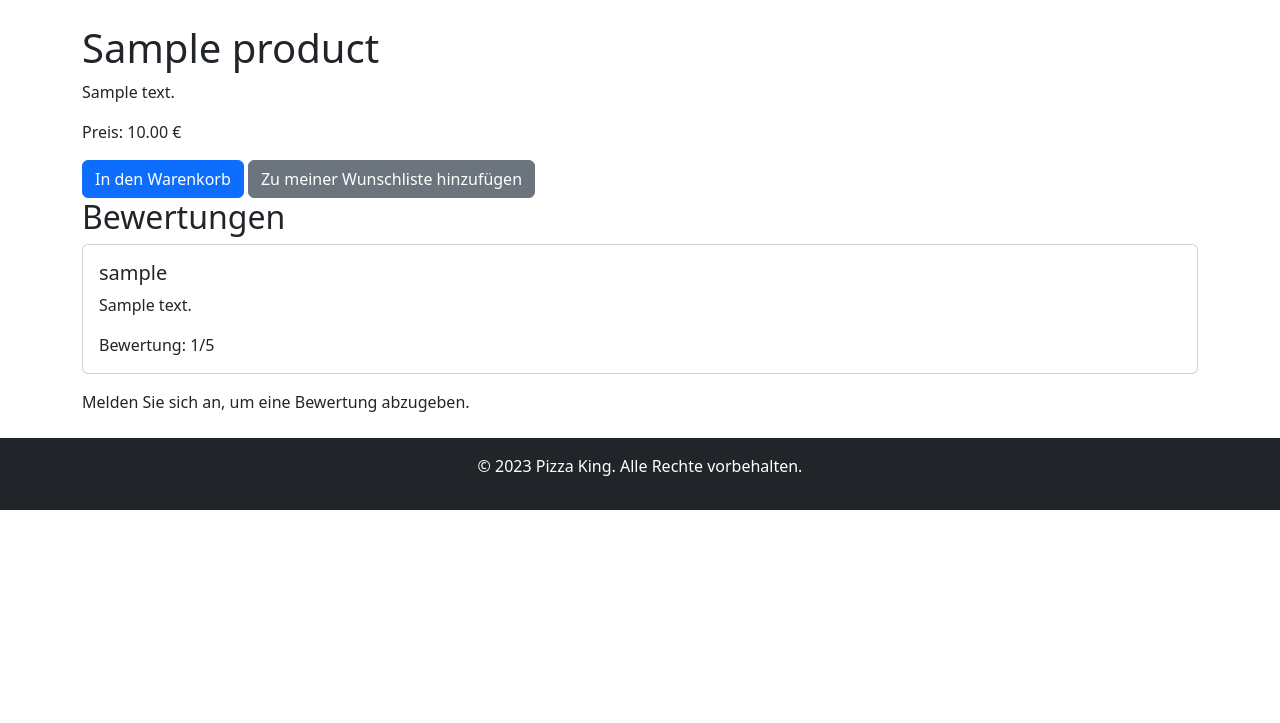
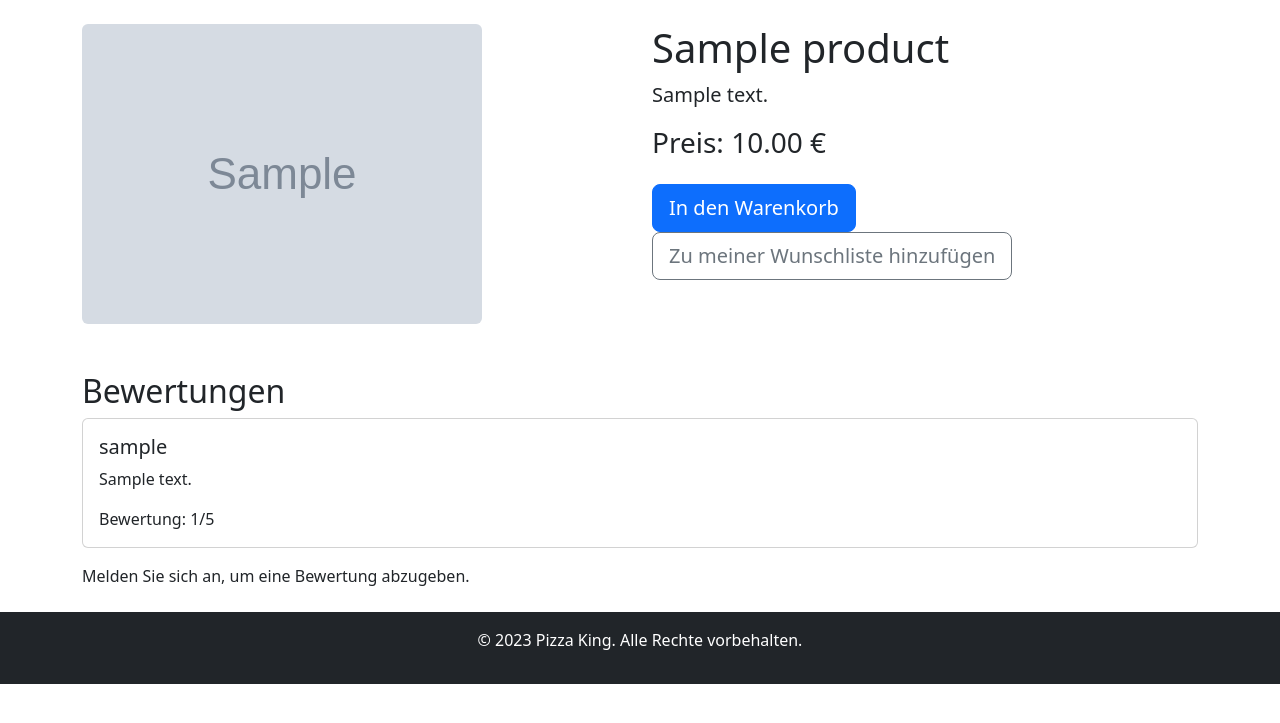
Before and after one commit to Alexandr911/pizza-king, a Django app: page /product/1/ in a window 1280 px wide. Shown: the part 56-779 px from the top of the page. Run offline with Django 3.2, Linux system fonts and the light colour scheme; tables that the repository leaves empty hold one stand-in row (values such as "Sample post"); grey boxes marked "Sample" are stand-in pictures.

Commit message:
Improved product card display with images

```diff
--- a/pizza_king/settings.py
+++ b/pizza_king/settings.py
@@ -11,6 +11,7 @@ https://docs.djangoproject.com/en/3.1/ref/settings/
 """
 
 from pathlib import Path
+import os
 
 # Build paths inside the project like this: BASE_DIR / 'subdir'.
 BASE_DIR = Path(__file__).resolve().parent.parent
@@ -126,6 +127,9 @@ USE_TZ = True
 
 STATIC_URL = '/static/'
 
+MEDIA_URL = '/media/'
+MEDIA_ROOT = os.path.join(BASE_DIR, 'media')
+
 STRIPE_PUBLIC_KEY = 'pk_test_51QkqVNFkhv6fec7skrJpoGvPZQ7ipxRKVQvohcc95plG1pJH4avmztZYCUfjWhn30cy9r0My2fH4E4gVQL15WDXq00SueLpfNM'
 STRIPE_SECRET_KEY = 'sk_test_51QkqVNFkhv6fec7sos9gLZDTPyd5qqp25Xaexidcuy5KlzrzYSA5FDyS4RFEmAtbSHItlnmSHAi98M0XJ2RWJQ6a004I6wNhmE'
 
--- a/pizza_king/urls.py
+++ b/pizza_king/urls.py
@@ -17,6 +17,8 @@ from django.contrib import admin
 from django.urls import include, path
 from django.contrib.sitemaps.views import sitemap
 from store.sitemaps import ProductSitemap
+from django.conf import settings
+from django.conf.urls.static import static
 
 # маршрут для sitemap
 sitemaps = {
@@ -28,3 +30,7 @@ urlpatterns = [
     path('', include('store.urls')), #главной страницы
     path('sitemap.xml', sitemap, {'sitemaps': sitemaps}, name='django.contrib.sitemaps.views.sitemap'),
 ]
+
+
+if settings.DEBUG:
+    urlpatterns += static(settings.MEDIA_URL, document_root=settings.MEDIA_ROOT)
--- a/store/models.py
+++ b/store/models.py
@@ -9,7 +9,7 @@ class Product(models.Model):
     description = models.TextField()
     price = models.DecimalField(max_digits=10, decimal_places=2)
     category = models.CharField(max_length=100)
-    image = models.ImageField(upload_to='products/')
+    image = models.ImageField(upload_to='products/', blank=True, null=True)
     meta_description = models.CharField(max_length=160, blank=True)
 
     def __str__(self):
--- a/store/templates/store/product_detail.html
+++ b/store/templates/store/product_detail.html
@@ -1,13 +1,27 @@
 {% extends 'store/base.html' %}
 
 {% block content %}
+<div class="row">
+    <div class="col-md-6">
+        {% if product.image %}
+            <img src="{{ product.image.url }}" class="img-fluid rounded" alt="{{ product.name }}">
+        {% else %}
+            <img src="https://via.placeholder.com/400x300" class="img-fluid rounded" alt="Placeholder">
+        {% endif %}
+    </div>
+    <div class="col-md-6">
         <h1>{{ product.name }}</h1>
-<p>{{ product.description }}</p>
-<p>Preis: {{ product.price }} €</p>
+        <p class="lead">{{ product.description }}</p>
+        <p class="h3">Preis: {{ product.price }} €</p>
 
-<a href="{% url 'add_to_cart' product.id %}" class="btn btn-primary">In den Warenkorb</a>
-<a href="{% url 'add_to_wishlist' product.id %}" class="btn btn-secondary">Zu meiner Wunschliste hinzufügen</a>
+        <div class="mt-4">
+            <a href="{% url 'add_to_cart' product.id %}" class="btn btn-primary btn-lg">In den Warenkorb</a>
+            <a href="{% url 'add_to_wishlist' product.id %}" class="btn btn-outline-secondary btn-lg">Zu meiner Wunschliste hinzufügen</a>
+        </div>
+    </div>
+</div>
 
+<div class="mt-5">
     <h2>Bewertungen</h2>
     {% for review in reviews %}
         <div class="card mb-3">
@@ -24,4 +38,5 @@
     {% else %}
         <p>Melden Sie sich an, um eine Bewertung abzugeben.</p>
     {% endif %}
+</div>
 {% endblock %}
```
Also changed, not shown: store/admin.py (+10 -2 lines), store/templates/store/home.html (+16 -5 lines), media/products/3-100_23_.webp (added), media/products/_0_333.webp (added), media/products/burger_with_shrimp_and_chicken.jpg (added), media/products/file_124.webp (added), media/products/file_154.jpg (added), media/products/sushi_burger_with_tuna_listing.webp (added), store/migrations/0012_alter_product_image.py (added). Lines whose indentation alone changed are shown as unchanged.
